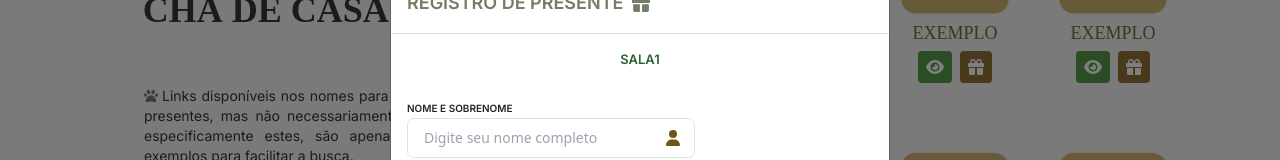
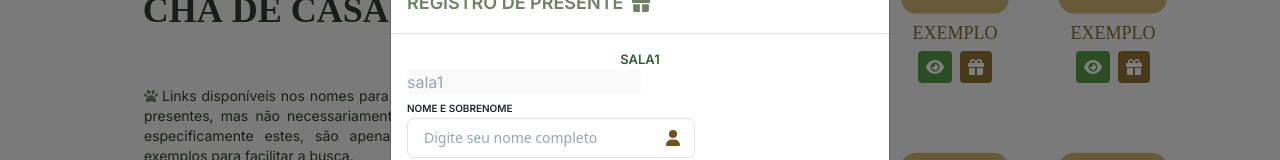
Before and after one commit to VictorLopesz/bridal-shower-frontend, a Next.js app: page / in a window 1280 px wide. Both pictures are taken after a click on the button 660 px from the left and 308 px from the top of the page. Shown: the part 242-402 px from the top of the page. Built offline with nearby package versions, Linux system fonts and the light colour scheme.

Commit message:
adiciona id nos presentes

```diff
--- a/src/app/components/ModalInform/index.tsx
+++ b/src/app/components/ModalInform/index.tsx
@@ -30,9 +30,9 @@ const ModalInform = ({ id, ...props }: any) => {
 
   const onSubmit = (data: any) => {
     const { id, nome, telefone } = data;
-    console.log("ID do presente:", id);
-    console.log(data);
+    const dados = { id, nome, telefone };
     const erroValidacao = preencherInput(nome, telefone);
+    console.log(dados);
 
     if (erroValidacao !== null) {
       setMensagemErro(erroValidacao);
@@ -86,6 +86,11 @@ const ModalInform = ({ id, ...props }: any) => {
             <span className="font-semibold uppercase text-[13px] text-[#2d6133] flex items-center justify-center">
               {id}
             </span>
+            <input type="text"
+              disabled
+              {...register('id')}
+              placeholder={id}
+            />
             <br />
             <Form.Group className="mb-3" controlId="exampleForm.ControlInput1">
               <label className="uppercase font-semibold text-[10px] -mb-2">Nome e Sobrenome</label>
--- a/src/app/constant/PresenteData.tsx
+++ b/src/app/constant/PresenteData.tsx
@@ -35,7 +35,7 @@ export const PRESENTE = [
                             </div>
                         </li>
 
-                        <li id="quarto2" className="grid grid-cols-1 text-center">
+                        <li className="grid grid-cols-1 text-center">
                             <div className="flex flex-col items-center justify-center">
                                 <Image src={fundoItems.src} alt="fundoItem" width={110} height={110} className="m-6" />
                                 <span className="font-Playfair text-[#76712d] text-lg uppercase -mt-5">
```
